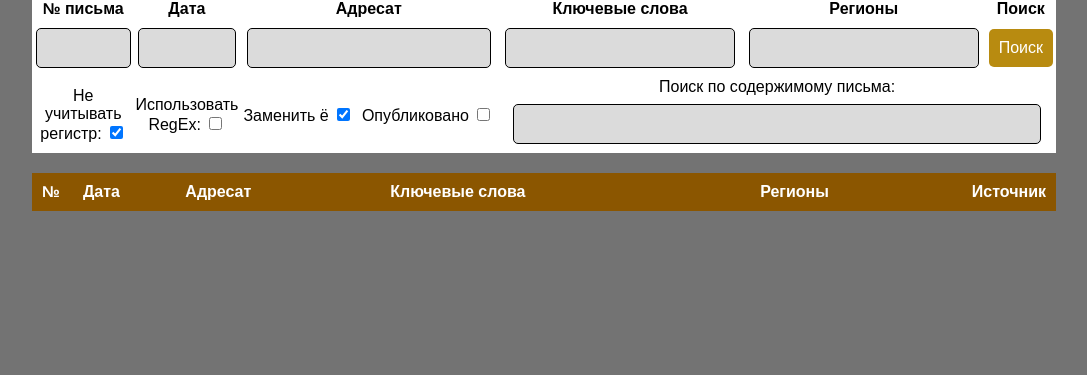
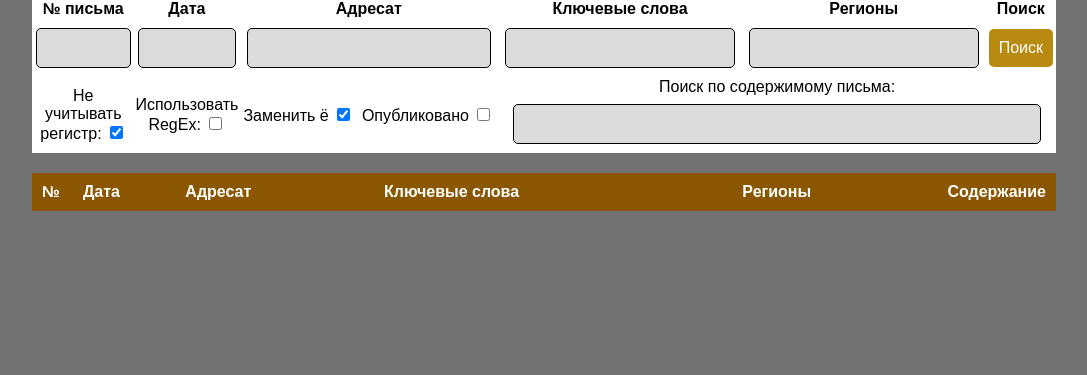
Before and after one commit to BUSH222/letterdb, a Flask app: page /search in a window 1280 px wide. Shown: the part 318-693 px from the top of the page, without its empty margins (96-1183 px from the left). Run offline with Flask 2, Linux system fonts and the light colour scheme; lists and menus that the app fills with data are empty; parts of the project's set-up code (start-up, migrations or seed data) failed here and were passed over.

Commit message:
UI change

```diff
--- a/templates/search.html
+++ b/templates/search.html
@@ -141,7 +141,7 @@
 				<th onclick="sortTable(2)">Адресат</th>
 				<th>Ключевые слова</th>
 				<th>Регионы</th>
-				<th style="width:5%">Источник</th>
+				<th style="width:5%">Содержание</th>
 			</tr>
 		</thead>
 		<tbody>
@@ -154,7 +154,7 @@
 				<td>{{item.addressee}}</td>
 				<td>{{item.keywords}}</td>
 				<td>{{item.regions}}</td>
-				<td><button onclick="location.href='viewitem/{{item.catalogue}}'">Посмотреть источник</button></td>
+				<td><button onclick="location.href='viewitem/{{item.catalogue}}'">Посмотреть содержание</button></td>
 			</tr>
 			{% endfor %}
 		</tbody>
```
